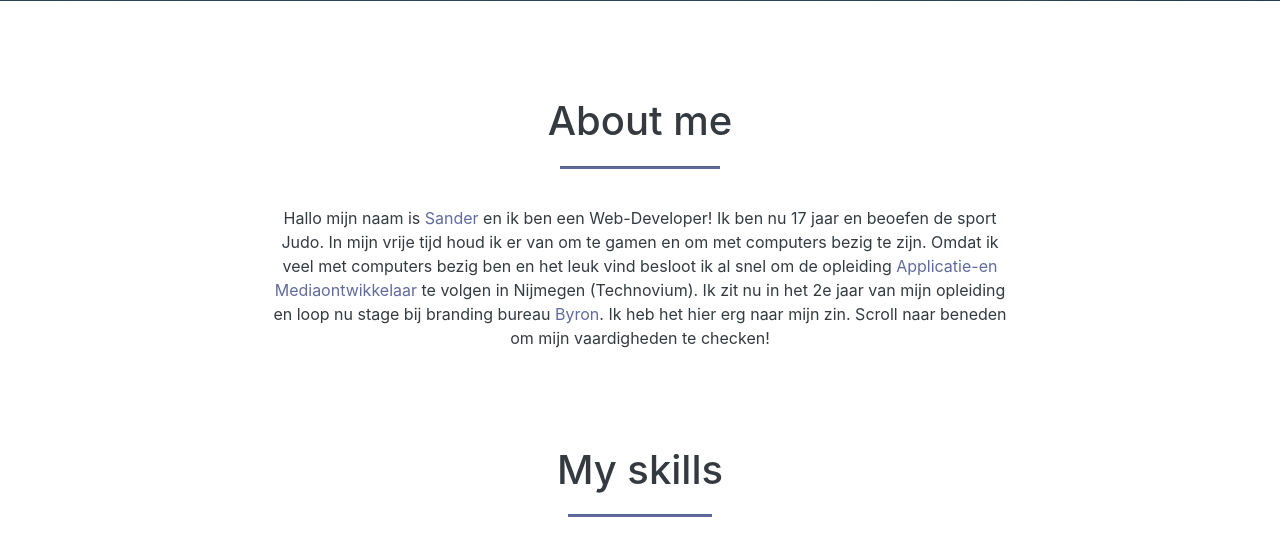
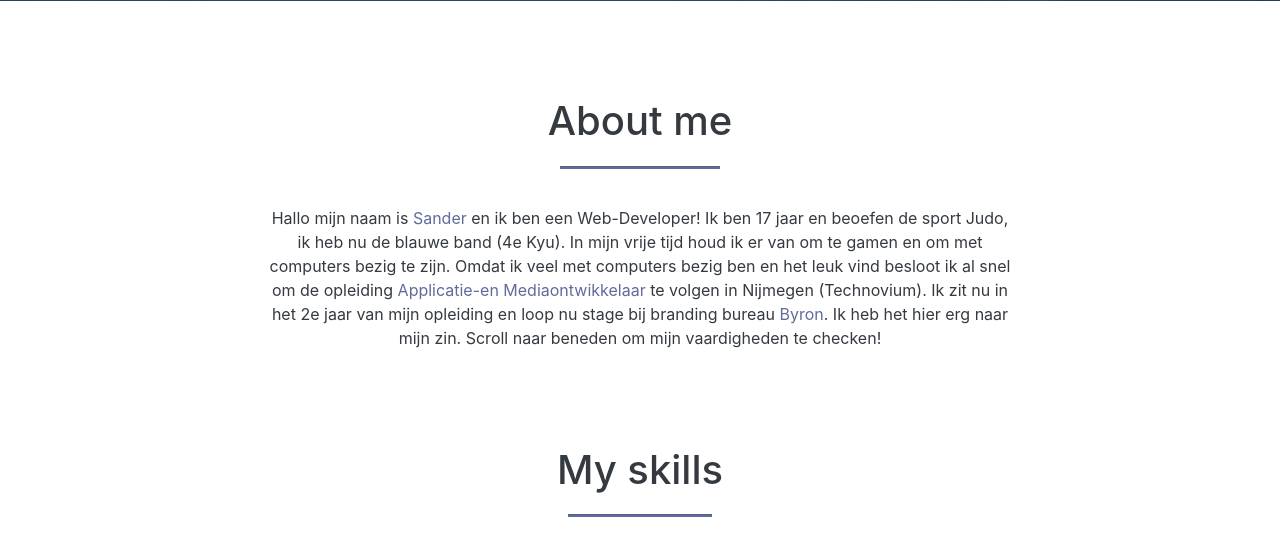
Before and after one commit to SandervanBoxtel/sandervanboxtel.github.io, a PHP site: page / in a window 1280 px wide. Shown: the part 660-1207 px from the top of the page. Run offline with PHP 8.4, Linux system fonts and the light colour scheme; some libraries are stand-ins or nearby versions.

Commit message:
Update
Update TXTBOX Aboutme

```diff
--- a/css/sander-style.css
+++ b/css/sander-style.css
@@ -199,7 +199,7 @@ footer {
     transform: scale(1.3) rotate(25deg);
 }
 
-@media (max-width: 767px) {
+@media (max-width: 769px) {
     .cardimgs {
         max-width: 50%;
         height: auto;
--- a/index.html
+++ b/index.html
@@ -92,7 +92,7 @@
          <center>
             <div class="txtbox">
                <p>Hallo mijn naam is <a style="text-decoration: none;" class="txtboxstyling" href="https://sandervanboxtel.github.io/">Sander</a> en ik ben een Web-Developer!
-                  Ik ben nu 17 jaar en beoefen de sport Judo.
+                  Ik ben 17 jaar en beoefen de sport Judo, ik heb nu de blauwe band (4e Kyu).
                   In mijn vrije tijd houd ik er van om te gamen en om met computers bezig te zijn.
                   Omdat ik veel met computers bezig ben en het leuk vind besloot ik al snel om de opleiding <a style="text-decoration: none;" class="txtboxstyling" href="https://www.roc-nijmegen.nl/student/opleidingen/beroepsopleidingen/beroepsopleiding/249-applicatieontwikkelaar-01427o" target="_blank">Applicatie-en Mediaontwikkelaar</a> te volgen in Nijmegen (Technovium).
                   Ik zit nu in het 2e jaar van mijn opleiding en loop nu stage bij branding bureau <a style="text-decoration: none;" class="txtboxstyling" href="https://byron.nl/" target="_blank">Byron</a>. Ik heb het hier erg naar mijn zin.
```
